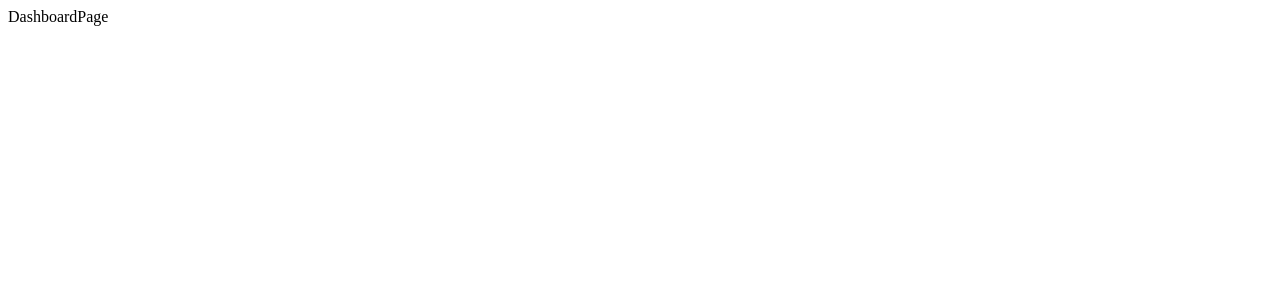
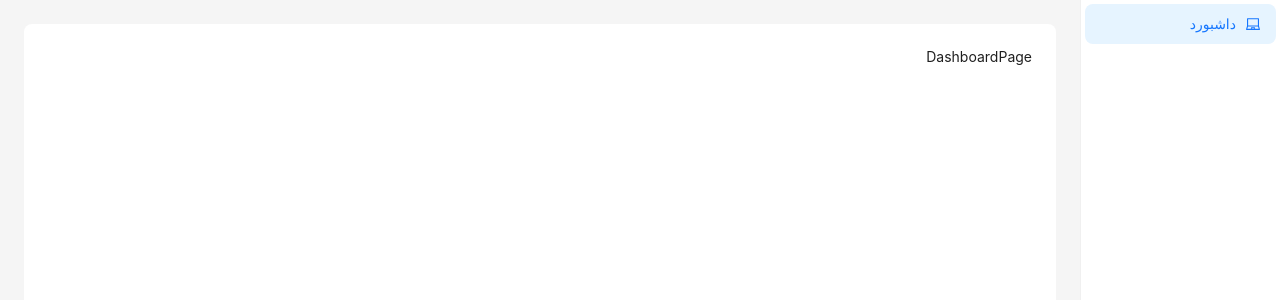
Before and after one commit to iliakhosravi/ferez_crm_dashboard, a React (Vite) app: page / in a window 1280 px wide. Shown: the top 300 px of the page. Built offline with nearby package versions, Linux system fonts and the light colour scheme.

Commit message:
feat: add layout

```diff
--- a/src/layouts/MainLayout.tsx
+++ b/src/layouts/MainLayout.tsx
@@ -1,11 +1,55 @@
+import { Layout, Menu, MenuProps, theme } from "antd";
 import { FC, ReactNode } from "react";
+import { useLocation, useNavigate } from "react-router-dom";
+import mainRoutes from "../routers/mainRoutes";
+
+const { Content, Sider } = Layout;
 
 interface iMainLayoutProps {
   children: ReactNode;
 }
 
+const items: MenuProps["items"] = mainRoutes;
+
 const MainLayout: FC<iMainLayoutProps> = ({ children }) => {
-  return <div>{children}</div>;
+  const {
+    token: { colorBgContainer, borderRadiusLG },
+  } = theme.useToken();
+
+  const navigate = useNavigate();
+
+  const location = useLocation();
+
+  const handleMenuItemSelect: MenuProps["onSelect"] = ({ key }) => {
+    navigate(key);
+  };
+
+  return (
+    <Layout dir="rtl" style={{ minHeight: "100vh" }}>
+      <Sider width={200} style={{ background: colorBgContainer }}>
+        <Menu
+          mode="inline"
+          selectedKeys={[location.pathname.slice(1)]}
+          style={{ height: "100%" }}
+          items={items}
+          onSelect={handleMenuItemSelect}
+        />
+      </Sider>
+      <Layout style={{ padding: "24px" }}>
+        <Content
+          style={{
+            padding: 24,
+            margin: 0,
+            minHeight: 280,
+            background: colorBgContainer,
+            borderRadius: borderRadiusLG,
+          }}
+        >
+          {children}
+        </Content>
+      </Layout>
+    </Layout>
+  );
 };
 
 export default MainLayout;
--- a/src/main.tsx
+++ b/src/main.tsx
@@ -2,7 +2,7 @@ import { StrictMode } from "react";
 import { createRoot } from "react-dom/client";
 import { BrowserRouter } from "react-router-dom";
 import App from "./App.tsx";
-import "./index.css";
+import "./styles/global.css";
 
 createRoot(document.getElementById("root")!).render(
   <StrictMode>
--- a/src/routers/MainRouter.tsx
+++ b/src/routers/MainRouter.tsx
@@ -1,14 +1,14 @@
 import { FC } from "react";
 import { Route, Routes } from "react-router-dom";
 import MainLayout from "../layouts/MainLayout";
-import routes from "./mainRoutes";
+import mainRoutes from "./mainRoutes";
 
 const MainRouter: FC = () => {
   return (
     <MainLayout>
       <Routes>
-        {routes.map((route) => (
-          <Route path={route.path} element={route.element} key={route.path} />
+        {mainRoutes.map((route) => (
+          <Route path={route.key} element={route.element} key={route.key} />
         ))}
       </Routes>
     </MainLayout>
--- a/src/routers/mainRoutes.tsx
+++ b/src/routers/mainRoutes.tsx
@@ -1,11 +1,17 @@
+import { LaptopOutlined } from "@ant-design/icons";
+import { createElement, ReactNode } from "react";
 import { RouteObject } from "react-router-dom";
 import { DashboardPage } from "../pages";
 
-const routes: RouteObject[] = [
+type iRoute = RouteObject & { label: string; key: string; icon?: ReactNode };
+
+const mainRoutes: iRoute[] = [
   {
-    path: "/",
+    key: "",
     element: <DashboardPage />,
+    label: "داشبورد",
+    icon: createElement(LaptopOutlined),
   },
 ];
 
-export default routes;
+export default mainRoutes;
--- /dev/null
+++ b/src/styles/global.css
@@ -0,0 +1,3 @@
+body {
+  margin: 0;
+}
```
Also changed, not shown: src/App.css (deleted), src/index.css (deleted).
